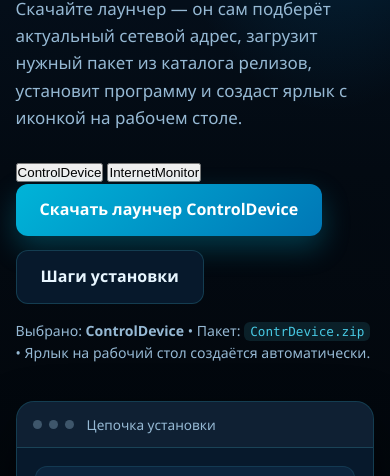
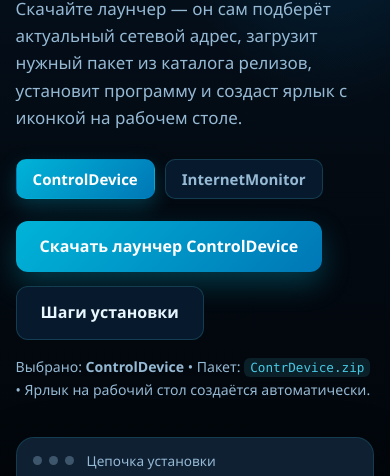
Before and after one commit to Khronos-web/Khronos-web-site, a plain HTML site: page index.html in a window 390 px wide. Shown: the part 336-812 px from the top of the page. Drawn offline with Linux system fonts and the light colour scheme.

Commit message:
Refactor CSS styles and add app switcher

```diff
--- a/style.css
+++ b/style.css
@@ -322,4 +322,35 @@ h2 {
   .hero {
     padding-top: 46px;
   }
+  .app-switcher {
+  display: inline-flex;
+  flex-wrap: wrap;
+  gap: 10px;
+  margin-bottom: 22px;
 }
+
+.app-tab {
+  padding: 9px 16px;
+  border-radius: 10px;
+  border: 1px solid var(--line);
+  background: var(--deep-sea);
+  color: var(--mist);
+  font-family: inherit;
+  font-size: 0.94rem;
+  font-weight: 600;
+  cursor: pointer;
+  transition: transform 0.15s ease, background 0.2s ease, color 0.2s ease, border-color 0.2s ease;
+}
+
+.app-tab:hover {
+  color: var(--foam);
+  border-color: rgba(72, 202, 228, 0.48);
+}
+
+.app-tab.is-active {
+  background: linear-gradient(135deg, var(--teal), var(--cobalt));
+  border-color: transparent;
+  color: #ffffff;
+  box-shadow: 0 8px 20px rgba(0, 180, 216, 0.25);
+}
+}
```
